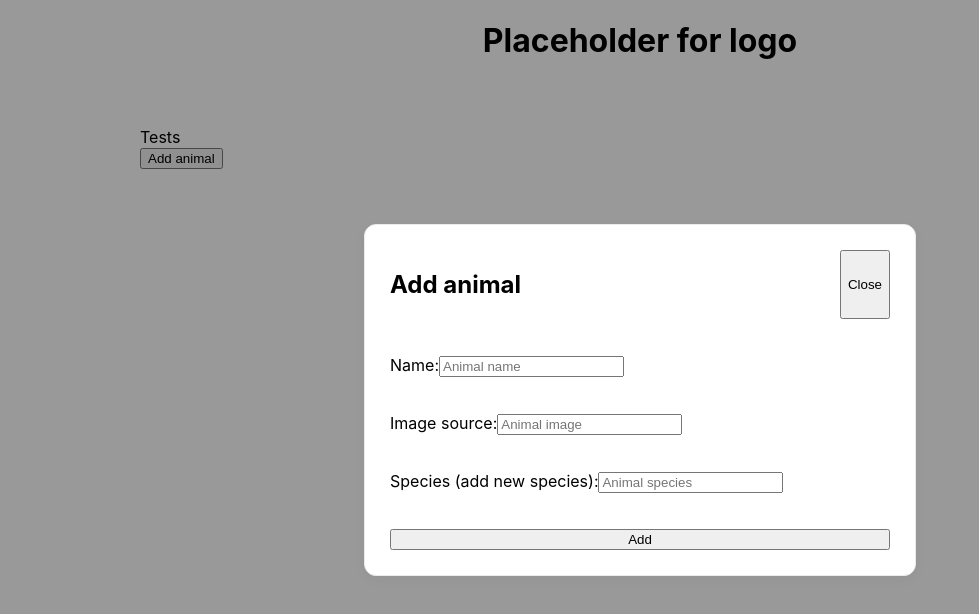
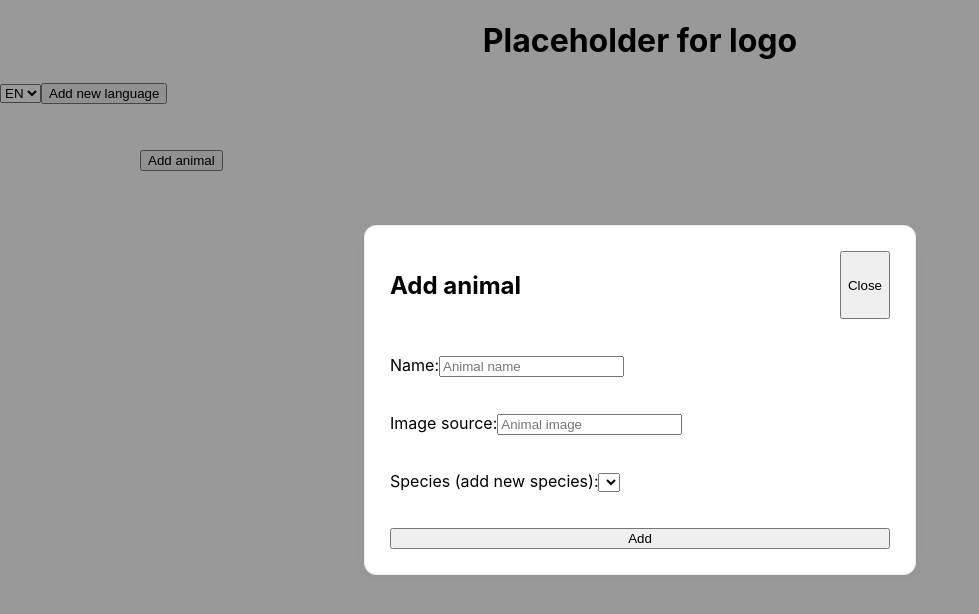
Before and after one commit to Arturs-E/21_LEKCIJA-Animals, a React (Create React App) app: page / in a window 1280 px wide. Both pictures are taken after a click on the button "Add animal". Shown: the top 614 px of the page, without its empty margins (0-979 px from the left). Built offline with nearby package versions, Linux system fonts and the light colour scheme.

Commit message:
Started working in develop branch

```diff
--- a/src/components/Modal/Modal.tsx
+++ b/src/components/Modal/Modal.tsx
@@ -1,30 +1,88 @@
-import React, { FC } from 'react';
+import React, {
+  FC, FormEvent, useRef, useState, MouseEvent,
+} from 'react';
 import './Modal.scss';
+import { useAppDispatch, useAppSelector } from '../../redux/hooks';
+import { addItem } from '../../redux/animalsSlice';
 
 type ModalProps = {
   closeModal: () => void;
 }
 
-const Modal:FC<ModalProps> = ({ closeModal }) => (
+const Modal:FC<ModalProps> = ({ closeModal }) => {
+  const [nameInput, setNameInput] = useState('');
+  const [imgSrcInput, setImgSrcInput] = useState('');
+  const [speciesInput, setSpeciesInput] = useState('');
+  const backgroundRef = useRef<HTMLDivElement>(null);
+  const modalRef = useRef<HTMLDivElement>(null);
+
+  const animalData = useAppSelector((state) => state.animals);
+  const dispatch = useAppDispatch();
+
+  const uniqueAnimalSpecies = animalData
+    .map((item) => item.species)
+    .filter((item, index, arr) => index === arr.indexOf(item));
+
+  const submitHandler = (e: FormEvent<HTMLFormElement>) => {
+    e.preventDefault();
+    dispatch(addItem({ name: { en: nameInput }, imgSrc: imgSrcInput, species: speciesInput }));
+    closeModal();
+  };
+
+  const closeModalWithClickOutside = (e: MouseEvent) => {
+    if (modalRef.current!.contains(e.target as HTMLElement)) {
+      return;
+    }
+    closeModal();
+  };
+
+  return (
     <div className="modal">
-    <div className="modal__background">
-      <div className="modal__window">
-        <form className="modal__form">
+      <div
+        ref={backgroundRef}
+        className="modal__background"
+        onClick={(e) => closeModalWithClickOutside(e)}
+      >
+        <div ref={modalRef} className="modal__window">
+          <form className="modal__form" onSubmit={(e) => submitHandler(e)}>
             <div className="modal__header">
               <h2>Add animal</h2>
               <button type="button" onClick={closeModal}>Close</button>
             </div>
             <label htmlFor="animal-name">
               Name:
-            <input id="animal-name" type="text" placeholder="Animal name" />
+              <input
+                id="animal-name"
+                type="text"
+                value={nameInput}
+                placeholder="Animal name"
+                onChange={(e) => setNameInput(e.target.value)}
+              />
             </label>
             <label htmlFor="animal-source">
               Image source:
-            <input id="animal-source" type="text" placeholder="Animal image" />
+              <input
+                id="animal-source"
+                type="text"
+                value={imgSrcInput}
+                placeholder="Animal image"
+                onChange={(e) => setImgSrcInput(e.target.value)}
+              />
             </label>
             <label htmlFor="animal-species">
               Species (add new species):
-            <input id="animal-species" type="text" placeholder="Animal species" />
+              <select
+                id="animal-species"
+                value={speciesInput}
+                placeholder="Animal species"
+                onChange={(e) => setSpeciesInput(e.target.value)}
+              >
+                {
+                  uniqueAnimalSpecies.map((item) => (
+                    <option key={item}>{item}</option>
+                  ))
+                }
+              </select>
             </label>
             <button type="submit">Add</button>
           </form>
@@ -32,5 +90,6 @@ const Modal:FC<ModalProps> = ({ closeModal }) => (
       </div>
     </div>
   );
+};
 
 export default Modal;
--- a/src/pages/Home/Home.tsx
+++ b/src/pages/Home/Home.tsx
@@ -1,9 +1,11 @@
 import React, { useState } from 'react';
 import './Home.scss';
 import Modal from '../../components/Modal/Modal';
+import { useAppSelector } from '../../redux/hooks';
 
 const Home = () => {
   const [isModalVisible, setIsModalVisible] = useState(false);
+  const animalData = useAppSelector((state) => state.animals);
 
   const closeModal = () => {
     setIsModalVisible(false);
@@ -11,7 +13,17 @@ const Home = () => {
 
   return (
     <div>
-      <div>Tests</div>
+      <div>
+        {
+          animalData.map(({ name, imgSrc, species }) => (
+            <div key={name.en}>
+              <h4>{name.en}</h4>
+              <span>{imgSrc}</span>
+              <h5>{species}</h5>
+            </div>
+          ))
+        }
+      </div>
       <button onClick={() => setIsModalVisible(true)}>Add animal</button>
       {isModalVisible && <Modal closeModal={() => closeModal()} />}
     </div>
--- a/src/pages/Layout/Layout.tsx
+++ b/src/pages/Layout/Layout.tsx
@@ -7,6 +7,10 @@ const Layout = () => (
     <div className="page-container">
       <div className="header">
         <h1 className="header__logo">Placeholder for logo</h1>
+        <select>
+          <option>EN</option>
+        </select>
+        <button>Add new language</button>
       </div>
       <div className="content-wrapper">
         <Outlet />
--- /dev/null
+++ b/src/redux/animalsSlice.ts
@@ -0,0 +1,25 @@
+import { createSlice, PayloadAction } from '@reduxjs/toolkit';
+
+type AnimalsState = {
+  name: {
+    en: string;
+    [prop: string]: string;
+  }
+  imgSrc: string;
+  species: string;
+}
+
+const initialState: AnimalsState[] = [];
+
+const animalsSlice = createSlice({
+  name: 'animals',
+  initialState,
+  reducers: {
+    addItem: (state, action: PayloadAction<AnimalsState>) => ([...state, action.payload]),
+  },
+});
+
+const { addItem } = animalsSlice.actions;
+const animalsReducer = animalsSlice.reducer;
+
+export { animalsSlice, animalsReducer, addItem };
--- a/src/redux/store.ts
+++ b/src/redux/store.ts
@@ -1,7 +1,10 @@
 import { configureStore } from '@reduxjs/toolkit';
+import { animalsReducer } from './animalsSlice';
 
 export const store = configureStore({
-  reducer: {},
+  reducer: {
+    animals: animalsReducer,
+  },
 });
 
 export type RootState = ReturnType<typeof store.getState>;
```
Also changed, not shown: src/redux/animalSlice.ts (deleted, +0 -20 lines). Lines whose indentation alone changed are shown as unchanged.
